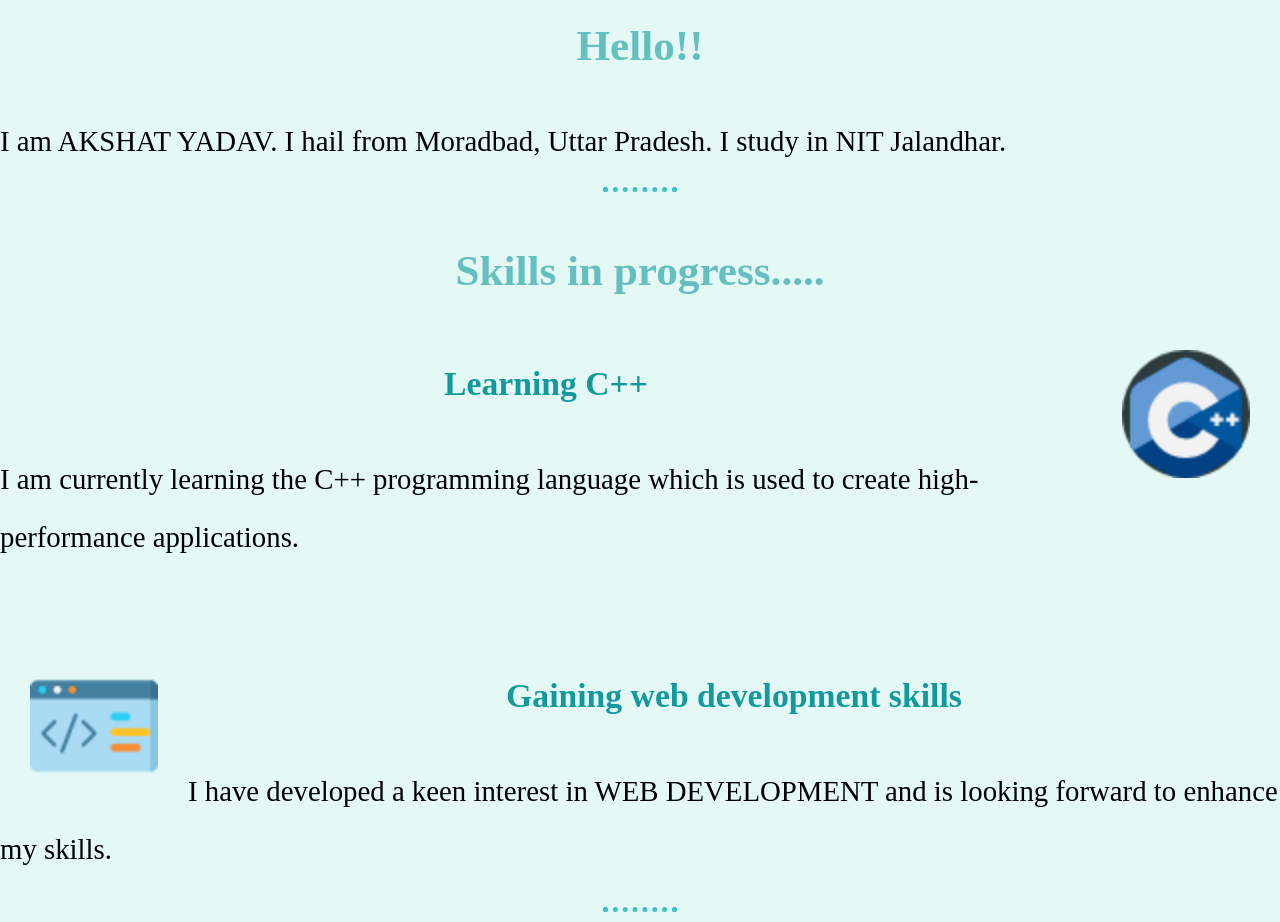
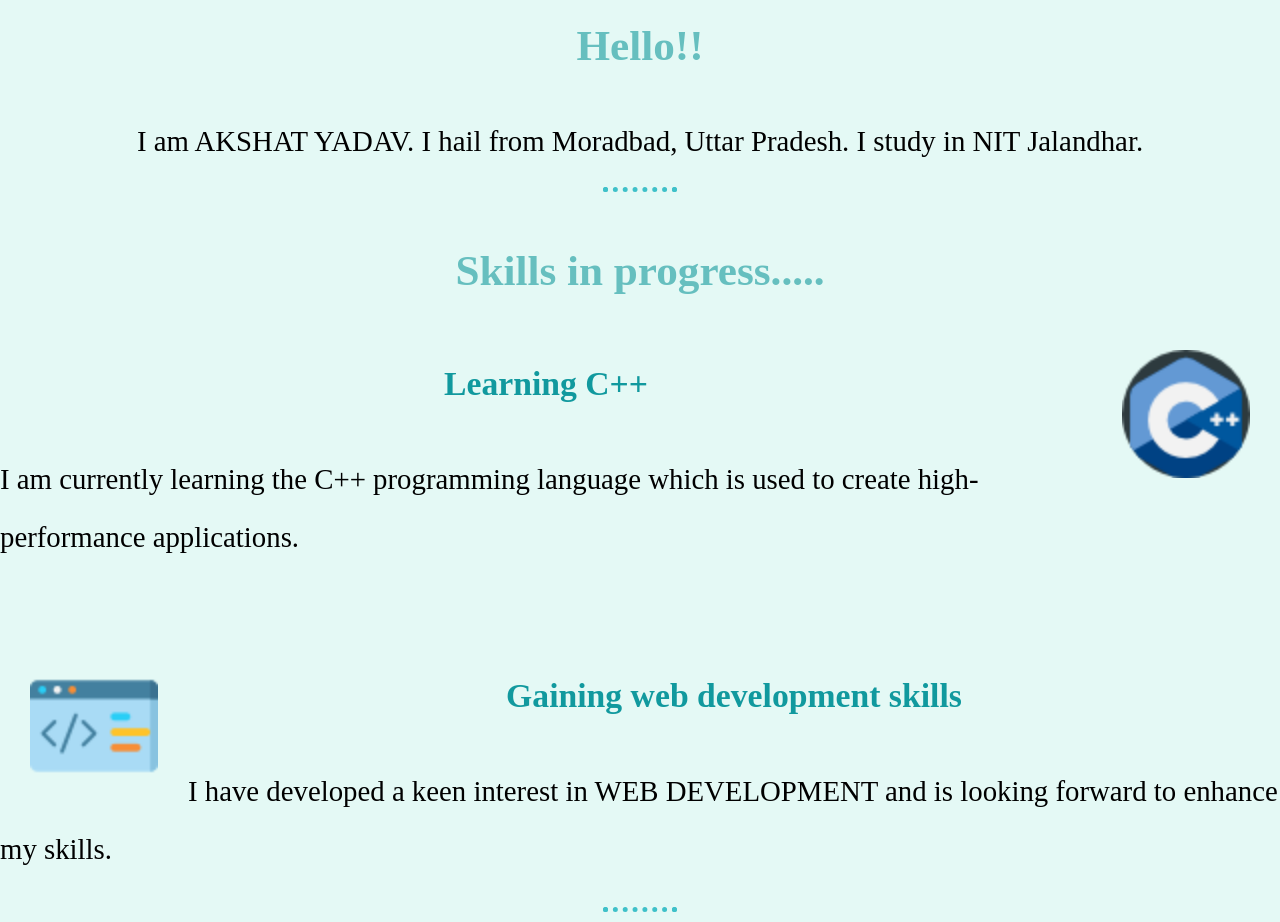
Before and after one commit to Akshat1202/MYSITE, a plain HTML site: page index.html in a window 1280 px wide. Shown: the part 1299-2221 px from the top of the page. Drawn offline with Linux system fonts and the light colour scheme; a web font is replaced by a local one.

Commit message:
Update index.html

```diff
--- a/index.html
+++ b/index.html
@@ -29,7 +29,7 @@
 
    <img class="akshat" src="AKSHAT.jpg" alt="">  </center>
         <h2>Hello!!</h2>
-        <p>I am AKSHAT YADAV. I hail from Moradbad, Uttar Pradesh. I study in NIT Jalandhar.</p>
+       <center> <p>I am AKSHAT YADAV. I hail from Moradbad, Uttar Pradesh. I study in NIT Jalandhar.</p></center>
       </div>
       <hr>
       <div class="skills">
```
